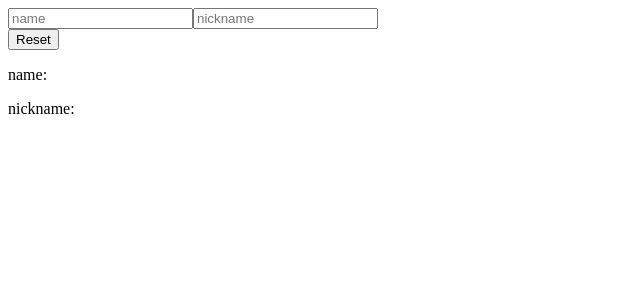
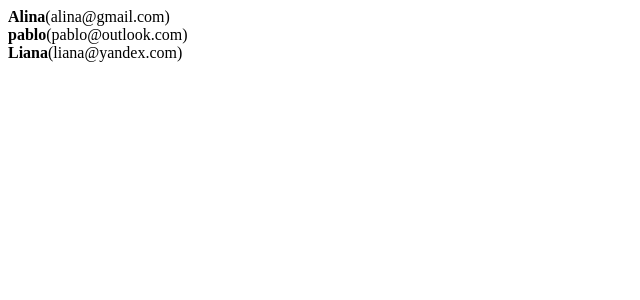
Before and after one commit to jeo19/react-side-proj, a React (Create React App) app: page / in a window 1280 px wide. Shown: the top 300 px of the page, without its empty margins (0-640 px from the left). Built offline with nearby package versions, Linux system fonts and the light colour scheme.

Commit message:
feat:Learn the rendering an array object step02

```diff
--- a/package.json
+++ b/package.json
@@ -30,6 +30,7 @@
       "react/jsx-one-expression-per-line": 0,
       "react/button-has-type": 0,
       "react/no-array-index-key":0,
+      "react/prop-types":0,
       "import/prefer-default-export": 0,
       "no-console": 0,
       "radix":0,
--- a/src/App.js
+++ b/src/App.js
@@ -1,8 +1,8 @@
 import React from 'react';
-import InputSample from './InputSample';
+import UserList from './UserList';
 
 function App() {
-  return <InputSample />;
+  return <UserList />;
 }
 
 export default App;
--- a/src/UserList.js
+++ b/src/UserList.js
@@ -1,5 +1,13 @@
 import React from 'react';
 
+function User({ user }) {
+  return (
+    <div>
+      <b>{user.name}</b>
+      <span>({user.email})</span>
+    </div>
+  );
+}
 function UserList() {
   const users = [
     {
@@ -26,3 +34,4 @@
     </div>
   );
 }
+export default UserList;
```
